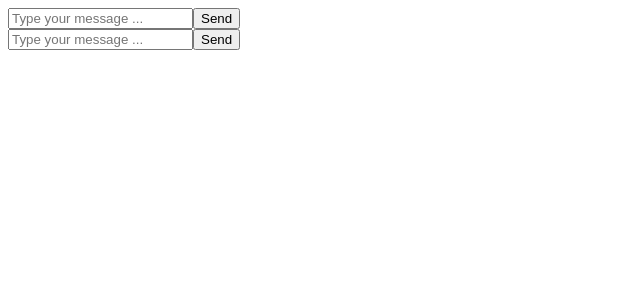
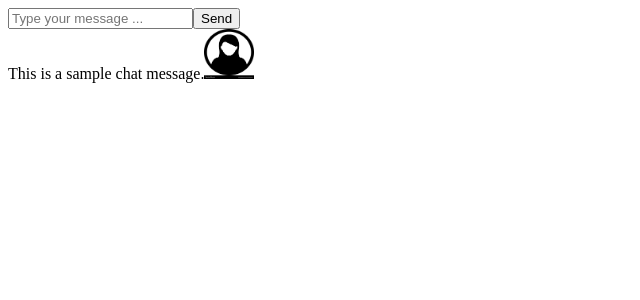
Before and after one commit to Edldev12/Chatbot, a React (Vite) app: page / in a window 1280 px wide. Shown: the top 300 px of the page, without its empty margins (0-640 px from the left). Built offline with nearby package versions, Linux system fonts and the light colour scheme.

Commit message:
add second component and add first chat box

```diff
--- /dev/null
+++ b/src/component/ChatMessage.jsx
@@ -0,0 +1,12 @@
+import userImage from "../assets/user.avif";
+import robotImage from "../assets/robot.jpg";
+function ChatMessage() {
+  return (
+    <div className="chat-message">
+      This is a sample chat message.
+      <img src={userImage} alt="User"
+        width="50" height="50" />
+    </div>
+  )
+}
+export default ChatMessage;
--- a/src/main.jsx
+++ b/src/main.jsx
@@ -2,10 +2,11 @@ import { StrictMode } from 'react'
 import { createRoot } from 'react-dom/client'
 import './index.css'
 import ChatInput from "./component/ChatInput.jsx";
+import ChatMessage from "./component/ChatMessage.jsx";
 
 createRoot(document.getElementById('root')).render(
   <StrictMode>
-    {ChatInput()}
     <ChatInput />
+    <ChatMessage />
   </StrictMode>,
 )
```
Also changed, not shown: src/assets/robot.jpg (added), src/assets/user.avif (added).
